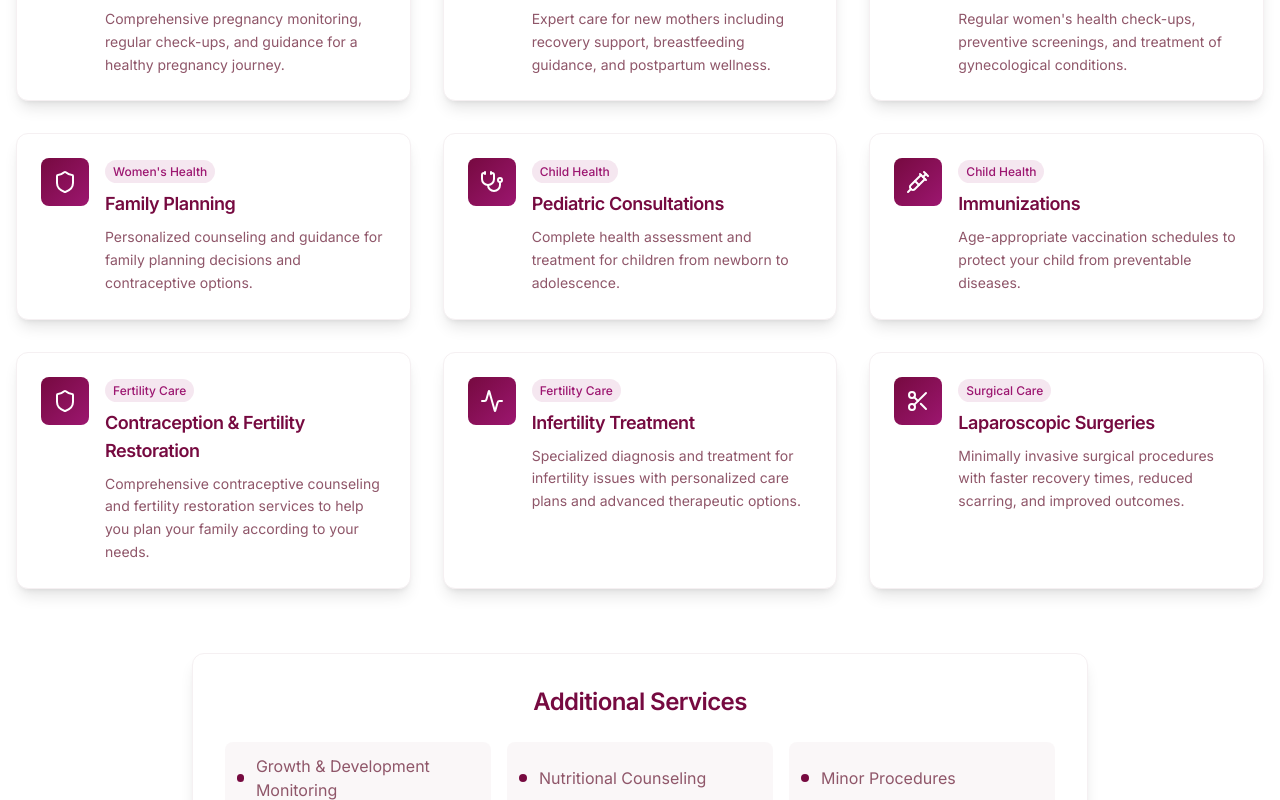
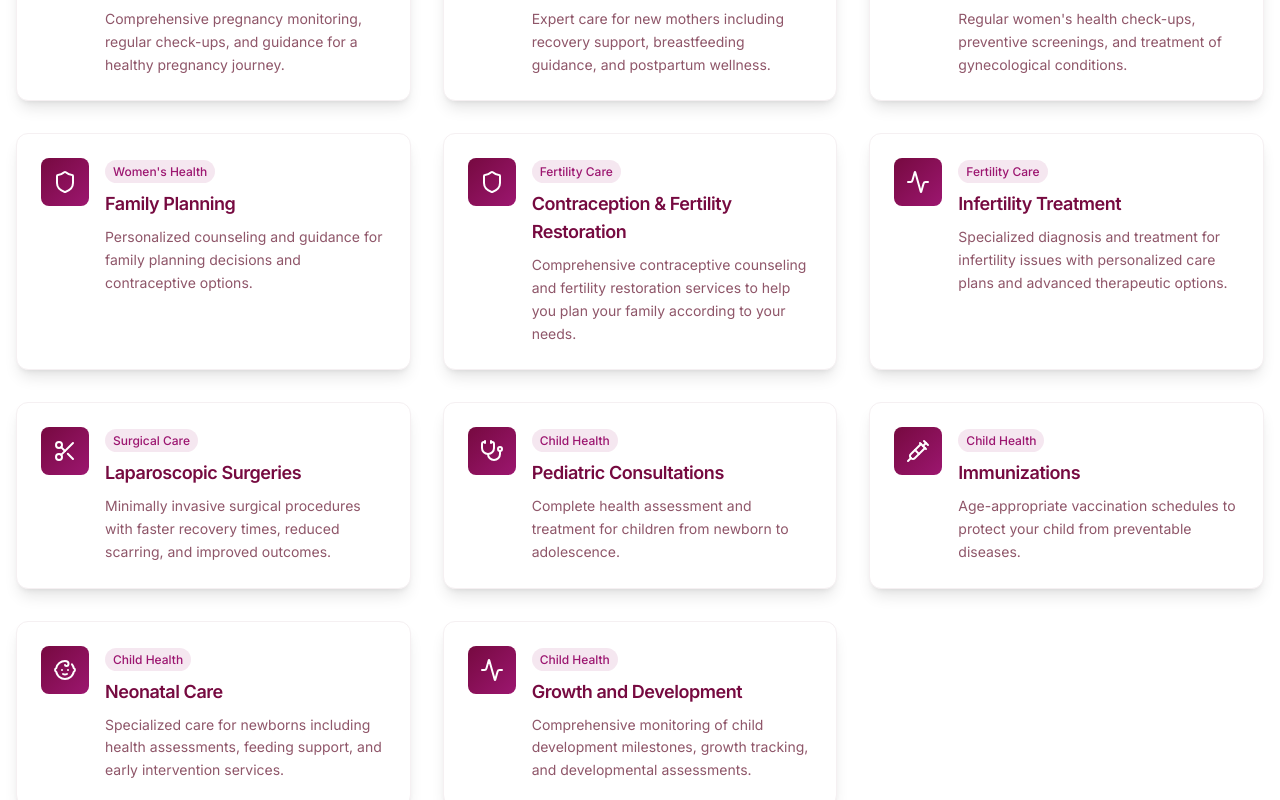
Before and after one commit to drvinodhinisclinic/care-connect-singlefile, a React (Vite) app: page / in a window 1280 px wide. Shown: the part 2120-2920 px from the top of the page. Built offline with nearby package versions, Linux system fonts and the light colour scheme; the HTML template or start-up script is replaced by a standard one.

Commit message:
Add Neonatal Care and sort services

```diff
--- a/src/components/Services.tsx
+++ b/src/components/Services.tsx
@@ -2,6 +2,7 @@ import { Baby, Heart, Shield, Stethoscope, Syringe, UserCheck, Activity, Scissor
 
 const Services = () => {
   const services = [
+    // Women's Health
     {
       icon: Heart,
       title: "Antenatal Care",
@@ -26,6 +27,27 @@ const Services = () => {
       description: "Personalized counseling and guidance for family planning decisions and contraceptive options.",
       category: "Women's Health"
     },
+    // Fertility Care
+    {
+      icon: Shield,
+      title: "Contraception & Fertility Restoration",
+      description: "Comprehensive contraceptive counseling and fertility restoration services to help you plan your family according to your needs.",
+      category: "Fertility Care"
+    },
+    {
+      icon: Activity,
+      title: "Infertility Treatment",
+      description: "Specialized diagnosis and treatment for infertility issues with personalized care plans and advanced therapeutic options.",
+      category: "Fertility Care"
+    },
+    // Surgical Care
+    {
+      icon: Scissors,
+      title: "Laparoscopic Surgeries",
+      description: "Minimally invasive surgical procedures with faster recovery times, reduced scarring, and improved outcomes.",
+      category: "Surgical Care"
+    },
+    // Child Health
     {
       icon: Stethoscope,
       title: "Pediatric Consultations",
@@ -39,22 +61,16 @@ const Services = () => {
       category: "Child Health"
     },
     {
-      icon: Shield,
-      title: "Contraception & Fertility Restoration",
-      description: "Comprehensive contraceptive counseling and fertility restoration services to help you plan your family according to your needs.",
-      category: "Fertility Care"
+      icon: Baby,
+      title: "Neonatal Care",
+      description: "Specialized care for newborns including health assessments, feeding support, and early intervention services.",
+      category: "Child Health"
     },
     {
       icon: Activity,
-      title: "Infertility Treatment",
-      description: "Specialized diagnosis and treatment for infertility issues with personalized care plans and advanced therapeutic options.",
-      category: "Fertility Care"
-    },
-    {
-      icon: Scissors,
-      title: "Laparoscopic Surgeries",
-      description: "Minimally invasive surgical procedures with faster recovery times, reduced scarring, and improved outcomes.",
-      category: "Surgical Care"
+      title: "Growth and Development",
+      description: "Comprehensive monitoring of child development milestones, growth tracking, and developmental assessments.",
+      category: "Child Health"
     }
   ];
 
```
